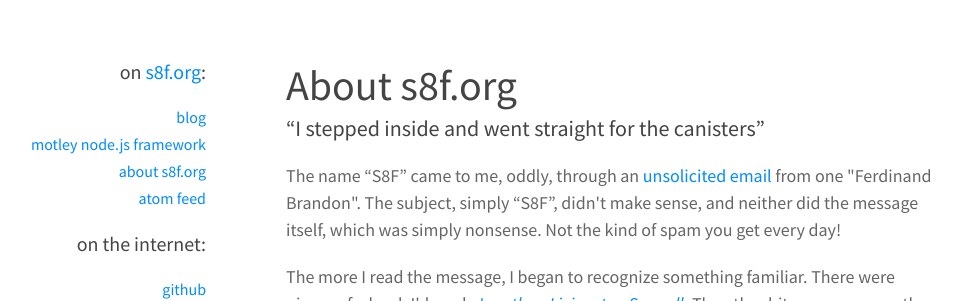
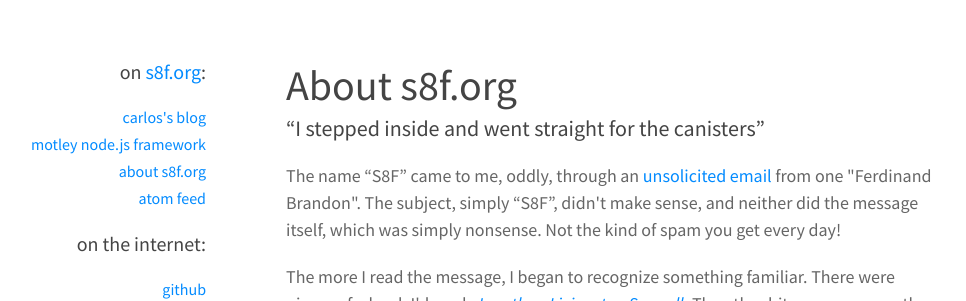
Before and after one commit to carlos8f/s8f.org, a Jekyll site: the page built from about.html, in a window 1280 px wide. Shown: the top 301 px of the page, without its empty margins (54-1020 px from the left). Built offline with Jekyll 4.4.1, drawn with Linux system fonts in a browser that asks for light colours; some web fonts are replaced.

Commit message:
carlos's blog

```diff
--- a/_includes/sidebar.html
+++ b/_includes/sidebar.html
@@ -2,7 +2,7 @@
   <nav role="navigation" class="main-nav">
     <h3>on <a href="{{site.url}}/index.html">s8f.org</a>:</h3>
     <ul>
-      {% if page.url != "/index.html" %}<li><a href="{{site.url}}/index.html">blog</li>{% endif %}
+      {% if page.url != "/index.html" %}<li><a href="{{site.url}}/index.html">carlos's blog</li>{% endif %}
       <li><a href="{{site.url}}/motley.html">motley node.js framework</a></li>
       <li><a href="{{site.url}}/about.html">about s8f.org</a></li>
       <li><a href="{{site.url}}/atom.xml">atom feed</a></li>
```
